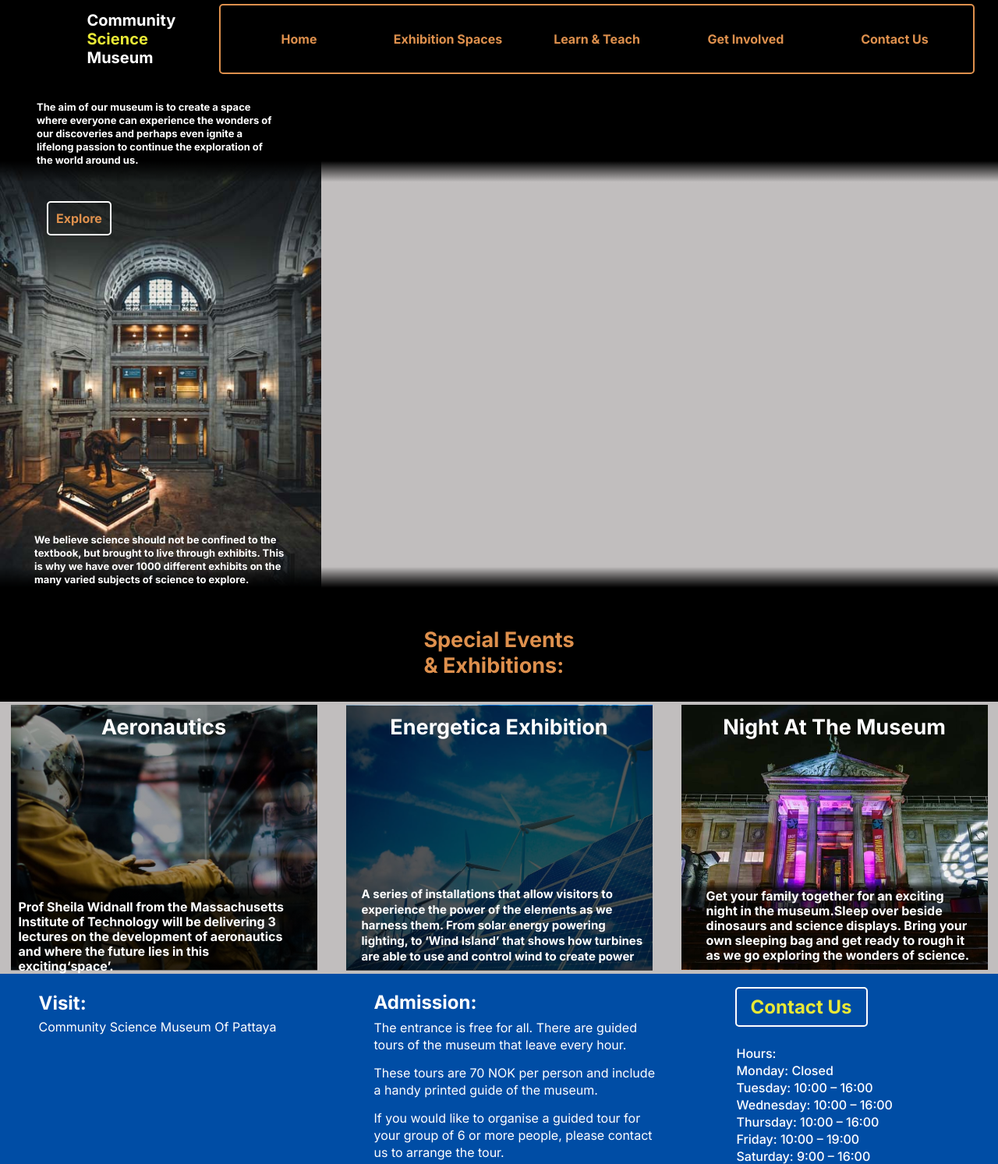
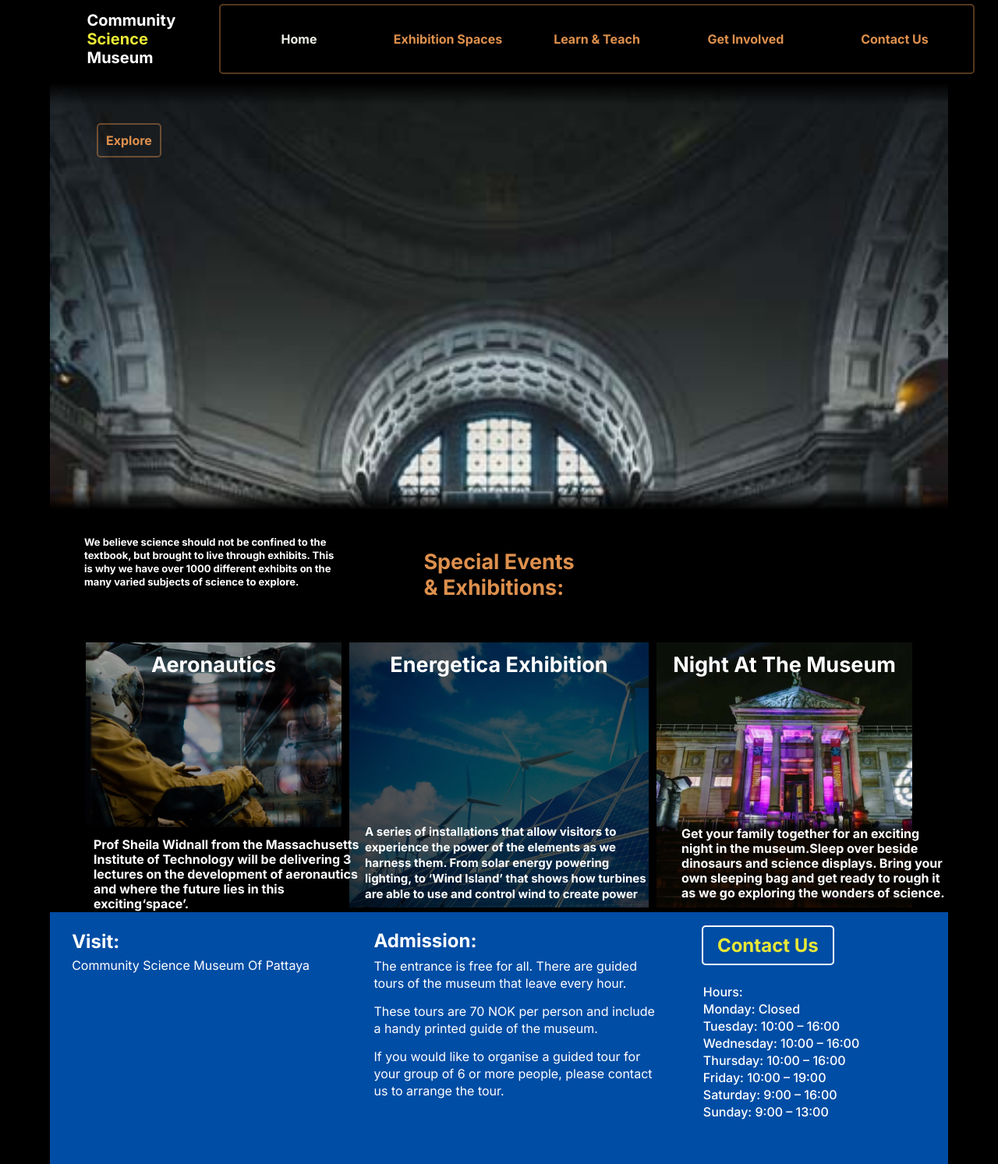
Before and after one commit to Tjommiboy/Semester-Project1-05-03-2023, a plain HTML site: page index.html in a window 1280 px wide. Shown: the top 1493 px of the page at 78% size. Drawn offline with Linux system fonts and the light colour scheme.

Commit message:
15 okt push

```diff
--- a/index.html
+++ b/index.html
@@ -17,11 +17,12 @@
 
 <body>
     <header id="main-header">
-        <div id="logo">
+        <a class="logo" href="index.html"><div id="logo">
             <span>Community</span>
             <span class="yellow">Science</span>
             <span>Museum</span>
         </div>
+    </a>
         <nav id="main-nav">
 
             <input type="checkbox" name="hamburger" id="hamburger" />
@@ -41,13 +42,7 @@
     </header>
     <Main class="main_main">
         <div class="black-rectangle">
-            <span class="note">
-                The aim of our museum is to create a space
-                where everyone can experience the wonders
-                of our discoveries and perhaps even ignite
-                a lifelong passion to continue the exploration
-                of the world around us.
-            </span>
+
         </div>
         <div class="main_hall">
 
--- a/styles.css
+++ b/styles.css
@@ -4,7 +4,7 @@
     --color-golden: #de904d;
     --color-black: #000000;
     --color-science:rgb(232, 232, 54);
-    --width:393px;
+    --width:100%;
     --max-width:100%;
 }
 
@@ -13,6 +13,7 @@ html,body {
     max-width: 100%;
     box-sizing: border-box;
     font-family: 'Inter', sans-serif;
+    background-color: #000000;
 
 }
 *{
@@ -35,7 +36,9 @@ html,body {
     z-index: 999;
     top:0px;
 }
-
+.logo{
+    text-decoration: none;
+}
 #logo{
     color: var(--color-white);
     width: 85px;
@@ -62,7 +65,19 @@ html,body {
     line-height: 56px;
     top: 163px;
     list-style: none;
-    border:2px solid rgba(0, 89, 255, 0.375);
+    border:2px solid  #de914d62;
+
+}
+li{
+    background-color: #000000;
+}
+li:hover{
+    background-color: #de914d62;
+    border-radius: 5px;
+
+}
+.active{
+    color: #ebede4;
 
 }
 
@@ -88,10 +103,8 @@ html,body {
 
 /*----------------------------MAIN-MAIN-----------------------*/
 .main_main{
-    padding-top: 100px;
-    background-color: #c1bebe;
-    width: 100%;
-    height: 2065px;
+    width: max(1060px,90%);
+    margin:auto
 }
 
 .black-rectangle{
@@ -120,13 +133,14 @@ html,body {
 .main_hall{
     background-image: url(images/roberto-nickson-396152\ resize.jpg);
     background-repeat: no-repeat;
-    width: var(--width);
+    width: 100%;
     height: 625px;
     left: 0px;
     top: -37px;
     position: relative;
-    background-size: contain;
+    background-size: 100%;
     z-index: 0;
+
 }
 
 
@@ -134,20 +148,26 @@ html,body {
     color:#DE904D;
     TEXT-DECORATION: none;
     font-weight: bold;
-    border: 2px solid var(--color-white);
+    border: 2px solid #de914d6b;
     border-radius: var(--border-radius);
     padding: 10px;
     left: 60px;
     top: 67px;
     position: relative;
-
-}
+}
+
+.explorebutton:hover{
+    background-color: #de914d62;
+
+
+}
+
 .note2 {
     position: relative;
     width: 322px;
     height: 70px;
     left: 44px;
-    top: 458px;
+    top: 561px;
     font-style: normal;
     font-weight: 700;
     font-size: 13px;
@@ -194,7 +214,7 @@ html,body {
     background-size: cover;
     background-repeat: no-repeat;
     position: relative;
-    height: 340px;
+    height: 237px;
     left: 0px;
     top: 39px;
     width: var(--width);
@@ -286,9 +306,9 @@ html,body {
 .screen3{
     position: relative;
     width: var(--width);
-    height: 340px;
-    left: 0px;
-    top: -152px;
+    height: 341px;
+    left: 0px;
+    top: -153px;
     background: rgba(0, 0, 0, 0.66);
 }
 /*----------------NIGHT AT THE MUSEUM----------------*/
@@ -329,9 +349,9 @@ html,body {
     top: 226.18px;
 }
 .screen4 {
-    background: linear-gradient(180deg, rgba(0, 0, 0, 0) 0%, rgba(0, 0, 0, 0.69) 7.81%);
-    width: 100%;
-    height: 112px;
+     background: linear-gradient(180deg, rgba(0, 0, 0, 0) 0%, rgba(0, 0, 0, 0.69) 7.81%);
+    width: 100%;
+    height: 114px;
     left: 0px;
     top: 194px;
     position: relative;
@@ -1395,7 +1415,7 @@ top: 40px;
         width: auto;
         top:0px;
         background-color: transparent;
-        border: 2px solid #DE904D;
+        border: 2px solid #de914d62;;
     }
 
     li{
@@ -1414,15 +1434,22 @@ top: 40px;
 /*----------------------------------------------------------------*/
 
 @media (min-width:400px) {
-.row{
-    display: grid;
-    grid-template-columns:1fr 1fr 1fr;
-    grid-gap: 10px;
-    justify-items: center;
+
+    .row {
+        display: grid;
+        grid-template-columns: 1fr 1fr 1fr;
+        grid-gap: 10px;
+        justify-items: center;
+        top: 20px;
+        position: relative;
+        width: max(1060px,90%);
+        margin: auto;
     }
+    }
 
 .main_hall{
     width: 100%;
+    background-image: cover;
 }
 .bg_special {
     width: 100%;
@@ -1437,14 +1464,16 @@ top: 40px;
     top: 39px;
 }
 /*----------------------FOOTER QUERYS---------------------------*/
-.footer{
+
+    .footer {
         display: grid;
-        grid-template-columns:1fr 1fr 1fr;
+        grid-template-columns: 1fr 1fr 1fr;
         grid-gap: 10px;
         justify-items: center;
         height: 359px;
-        top: -816px;
-
+        top: 65px;
+        width: max(1060px,90%);
+        margin: auto;
     }
 .footer-exhibitions{
     display: grid;
@@ -1817,5 +1846,3 @@ top: 40px;
     top: 10px;
 
 }
-
-}
```
Also changed, not shown: contact_us.html (+4 -3 lines), exhibition_spaces.html (+2 -1 lines), get_involved.html (+4 -3 lines), learn&teach.html (+4 -3 lines).
